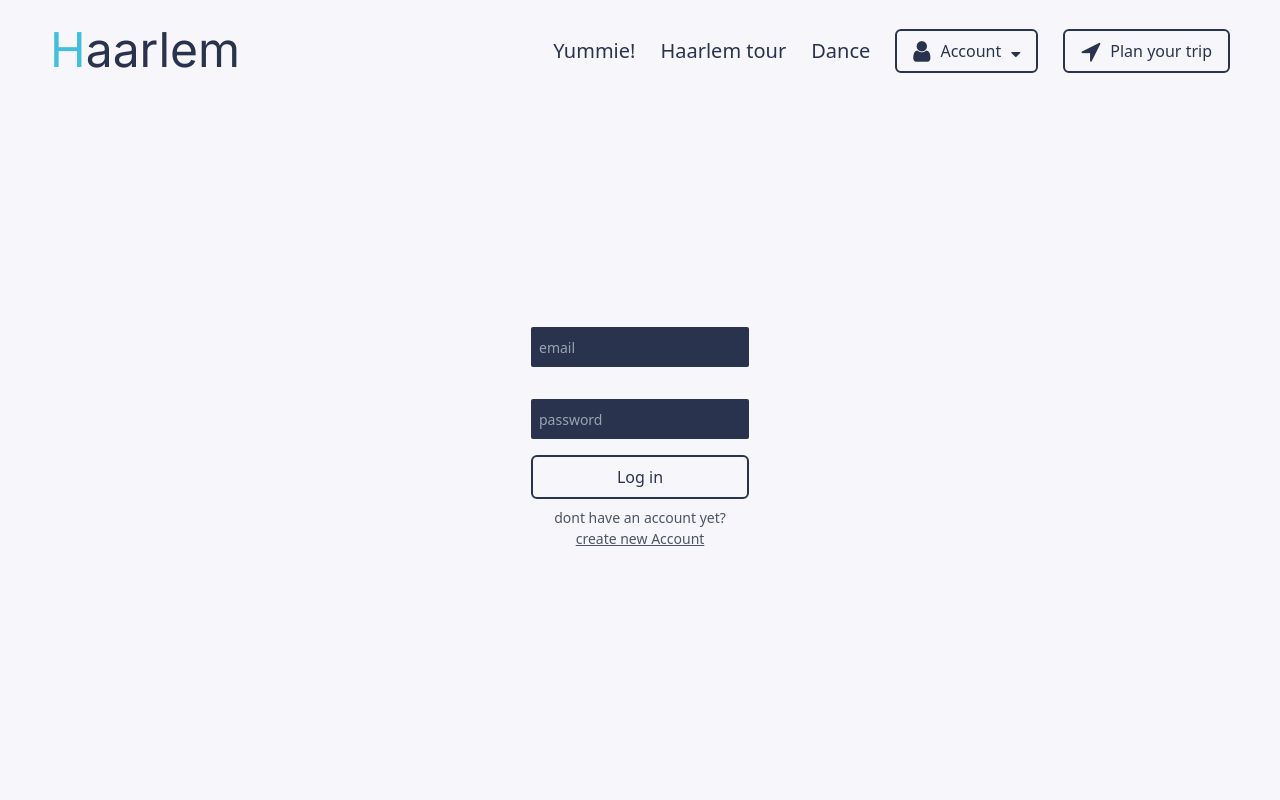
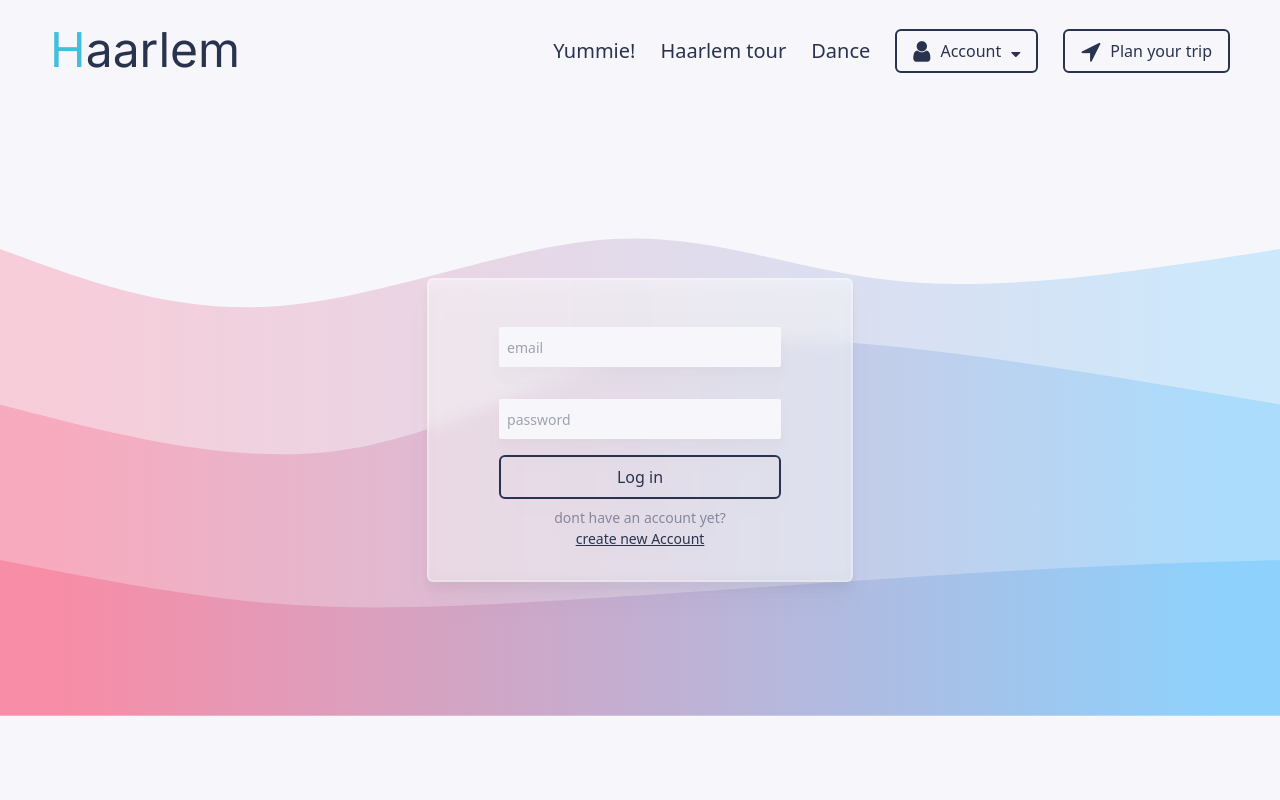
Before and after one commit to YvanRoes/HaarlemFestival, a PHP site: page / in a window 1280 px wide. Run offline with PHP 8.4, Linux system fonts and the light colour scheme; some libraries are stand-ins or nearby versions.

Commit message:
added some visual improvements to logn screen

```diff
--- a/app/views/login/index.php
+++ b/app/views/login/index.php
@@ -11,21 +11,43 @@
 <title>Login</title>
 <script src="https://cdn.tailwindcss.com"></script>
 
-  <body class="h-[100vh] overflow-x-hidden bg-[#F7F7FB] flex justify-center">
+<body class="w-[100vw] h-[100vh] overflow-x-hidden bg-[#F7F7FB] flex justify-center">
+  <svg width="100%" height="100%" id="svg" viewBox="0 0 1440 690" xmlns="http://www.w3.org/2000/svg" class="transition duration-300 ease-in-out delay-150 absolute bottom-0">
+    <defs>
+      <linearGradient id="gradient" x1="0%" y1="50%" x2="100%" y2="50%">
+        <stop offset="5%" stop-color="#F78DA7"></stop>
+        <stop offset="95%" stop-color="#8ED1FC"></stop>
+      </linearGradient>
+    </defs>
+    <path d="M 0,700 C 0,700 0,175 0,175 C 99.75,212.17857142857144 199.5,249.35714285714286 318,239 C 436.5,228.64285714285714 573.7499999999999,170.74999999999997 689,164 C 804.2500000000001,157.25000000000003 897.5,201.64285714285717 1019,212 C 1140.5,222.35714285714283 1290.25,198.67857142857142 1440,175 C 1440,175 1440,700 1440,700 Z" stroke="none" stroke-width="0" fill="url(#gradient)" fill-opacity="0.4" class="transition-all duration-300 ease-in-out delay-150 path-0"></path>
+    <defs>
+      <linearGradient id="gradient" x1="0%" y1="50%" x2="100%" y2="50%">
+        <stop offset="5%" stop-color="#F78DA7"></stop>
+        <stop offset="95%" stop-color="#8ED1FC"></stop>
+      </linearGradient>
+    </defs>
+    <path d="M 0,700 C 0,700 0,350 0,350 C 130.39285714285714,384.0357142857143 260.7857142857143,418.07142857142856 380,402 C 499.2142857142857,385.92857142857144 607.25,319.75 725,293 C 842.75,266.25 970.2142857142858,278.92857142857144 1091,295 C 1211.7857142857142,311.07142857142856 1325.892857142857,330.5357142857143 1440,350 C 1440,350 1440,700 1440,700 Z" stroke="none" stroke-width="0" fill="url(#gradient)" fill-opacity="0.53" class="transition-all duration-300 ease-in-out delay-150 path-1"></path>
+    <defs>
+      <linearGradient id="gradient" x1="0%" y1="50%" x2="100%" y2="50%">
+        <stop offset="5%" stop-color="#F78DA7"></stop>
+        <stop offset="95%" stop-color="#8ED1FC"></stop>
+      </linearGradient>
+    </defs>
+    <path d="M 0,700 C 0,700 0,525 0,525 C 103.57142857142858,545.4285714285714 207.14285714285717,565.8571428571429 309,574 C 410.85714285714283,582.1428571428571 510.9999999999999,578 655,569 C 799.0000000000001,560 986.8571428571429,546.1428571428571 1125,538 C 1263.142857142857,529.8571428571429 1351.5714285714284,527.4285714285714 1440,525 C 1440,525 1440,700 1440,700 Z" stroke="none" stroke-width="0" fill="url(#gradient)" fill-opacity="1" class="transition-all duration-300 ease-in-out delay-150 path-2"></path>
+  </svg>
   <?php
   include __DIR__ . '/../header.php';
   generateHeader('login', 'dark');
-    ?>
-    <div class="pb-[2.5rem] lg:w-[1280px] md:w-[100vw] sm:w-[100vw] flex items-center justify-center" id="content-container">
-    <div class="flex flex-col items-center justify-center mt-[100px]">
-      <form method="POST" action="" class="flex flex-col">
-        <input name="mail" rows="1" class="block w-full h-[40px] m-auto my-4 py-2 px-2 text-sm text-gray-800 bg-[#29334E] border-0 rounded-sm focus:ring-0 resize-none" placeholder="email" required></input>
-        <input name="passwd" type="password" rows="1" class="block w-full h-[40px] m-auto my-4 py-2 px-2 text-sm text-gray-800 bg-[#29334E] border-0 focus:ring-0 rounded-sm resize-none" placeholder="password" required></input>
+  ?> <div class="pb-[2.5rem] lg:w-[1280px] md:w-[100vw] sm:w-[100vw] flex items-center justify-center" id="content-container">
+    <div class="w-2/6 h-2/5 flex flex-col items-center justify-center mt-[100px] backdrop-blur bg-white/50 rounded-md border-white/25 border-2 drop-shadow-xl">
+      <form method="POST" action="" class="flex flex-col w-4/6">
+        <input name="mail" rows="1" class="block w-full h-[40px] m-auto my-4 py-2 px-2 text-sm text-gray-800 bg-[#F7F7FB] border-0 rounded-sm focus:ring-0 resize-none" placeholder="email" required></input>
+        <input name="passwd" type="password" rows="1" class="block w-full h-[40px] m-auto my-4 py-2 px-2 text-sm text-gray-800 bg-[#F7F7FB] border-0 focus:ring-0 rounded-sm resize-none" placeholder="password" required></input>
         <button name="submitLogin" type="submit" class="w-full h-[40px] text-[#29334E] flex items-center justify-center gap-[10px] border-2 border-[#29334E] cursor-pointer p-5 rounded-md">Log in</button>
       </form>
       <form method="POST" action="" class="flex flex-col justify-center">
-        <p class="text-gray-600 pt-2 text-[14px]">dont have an account yet?</p>
-        <button name="createNewUser" type="submit" class="text-gray-600 text-[14px] underline">create new Account</button>
+        <p class="text-[#29334E]/50 pt-2 text-[14px]">dont have an account yet?</p>
+        <button name="createNewUser" type="submit" class="text-[#29334E] text-[14px] underline">create new Account</button>
       </form>
     </div>
   </div>
```
Lines whose indentation alone changed are shown as unchanged.
